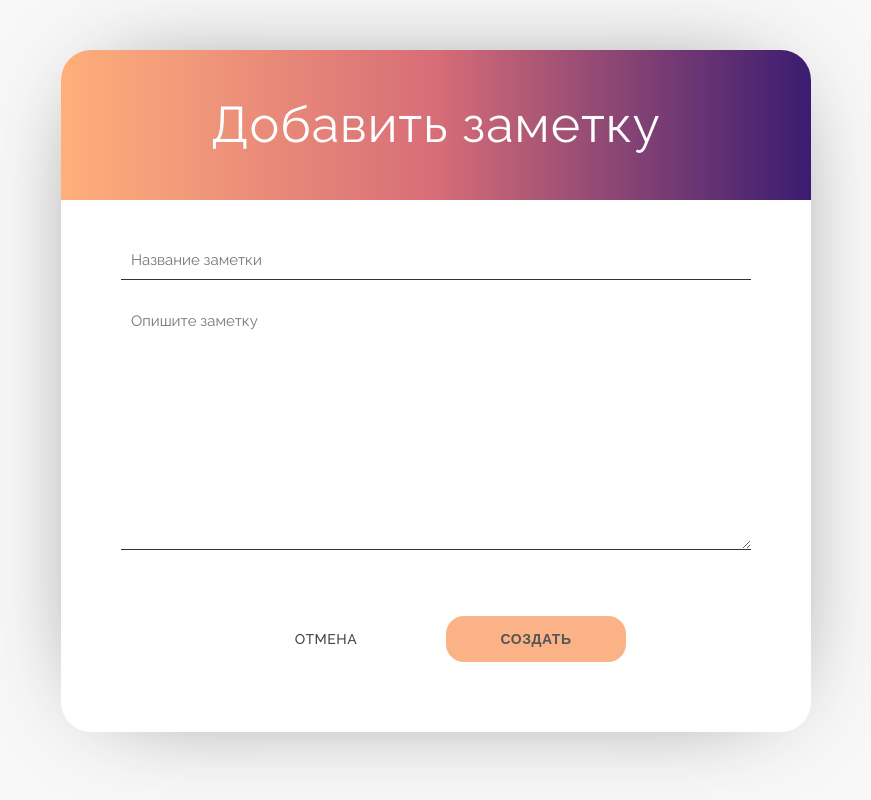
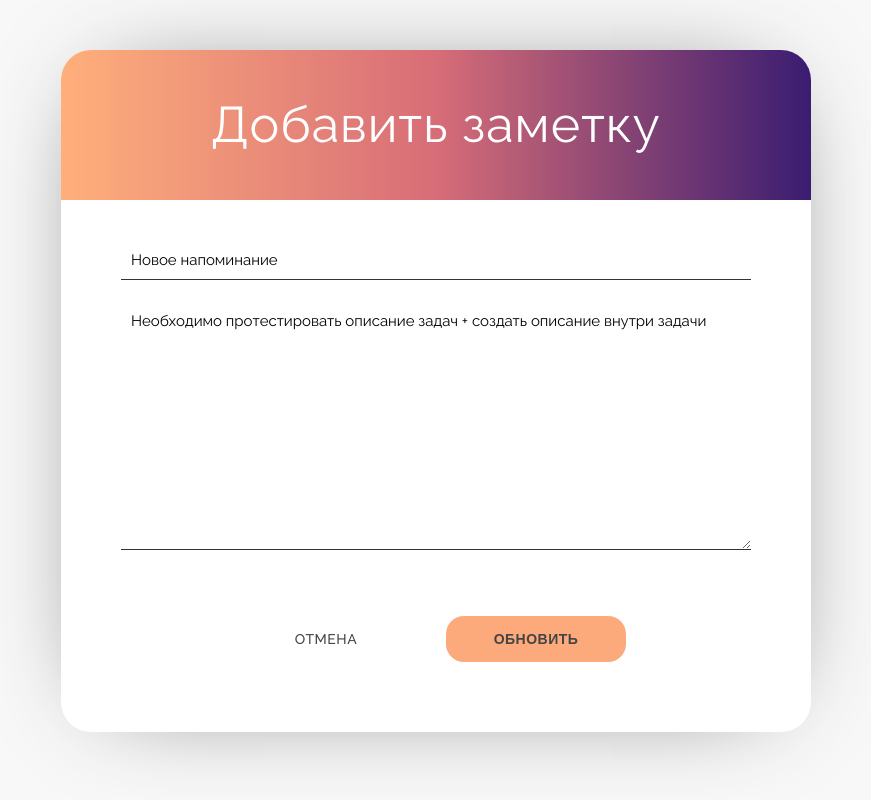
Before and after one commit to EugeneParhomenko/Note-app, an Angular app: page /note/1 in a window 1280 px wide. Shown: the whole page, without its empty margins (204-1075 px from the left). Built offline with nearby package versions, Linux system fonts and the light colour scheme; data requests are answered from the project's data file.

Commit message:
basic added

```diff
--- a/db.json
+++ b/db.json
@@ -9,6 +9,16 @@
       "title": "Новая заметка",
       "desc": "Добавляю еще одну заметку =)",
       "id": 2
+    },
+    {
+      "title": "нужно больше заметок",
+      "desc": "МньшееееМньшееееМньшееееМньшееее",
+      "id": 3
+    },
+    {
+      "title": "Лишняя заметка",
+      "desc": "Ну явно лишняяя",
+      "id": 4
     }
   ]
 }
--- a/src/app/notes-item/notes-item.component.html
+++ b/src/app/notes-item/notes-item.component.html
@@ -3,7 +3,7 @@
     <h1 *ngIf="noteId">Редактор заметки</h1>
 </div>
 <div class="notes-form">
-    <form [formGroup]="form" (ngSubmit)="submitNote()">
+    <form *ngIf="form" [formGroup]="form" (ngSubmit)="submitNote()">
         <div class="title">
             <input
                 type="text"
@@ -14,7 +14,6 @@
         </div>
         <div class="desc">
             <textarea
-                name="noteDesc"
                 formControlName="desc"
                 rows="6"
                 placeholder="Опишите заметку"
@@ -28,8 +27,8 @@
         <div class="form-buttons">
             <a [routerLink]="['/']"  class="cancel">Отмена</a>
             <button type="submit" class="submit-form" [disabled]="form.invalid">
-                <span *ngIf="!noteId">Создать</span>
-                <span *ngIf="noteId">Обновить</span>
+                <span *ngIf="!id">Создать</span>
+                <span *ngIf="id">Обновить</span>
             </button>
         </div>
     </form>
--- a/src/app/notes-item/notes-item.component.ts
+++ b/src/app/notes-item/notes-item.component.ts
@@ -1,6 +1,6 @@
 import { Component, OnInit, OnDestroy } from '@angular/core';
 import { ActivatedRoute, Router } from '@angular/router';
-import { NgForm, FormGroup, FormControl, Validators } from '@angular/forms';
+import { FormGroup, FormControl, Validators } from '@angular/forms';
 import { Note } from '../coomon/models/note.model';
 import { Subscription } from 'rxjs';
 import { NoteService } from '../coomon/services/note.service';
@@ -29,12 +29,19 @@ export class NotesItemComponent implements OnInit, OnDestroy {
     this.s2 = this.noteService.getItem(id)
       .subscribe((note: Note) => {
         this.note = note;
+
+        // init FORM
+        this.form = new FormGroup({
+          title: new FormControl(note.title, [Validators.required, Validators.minLength(5)]),
+          desc: new FormControl(note.desc),
+          id: new FormControl(note.id)
+        })
+
     });
   }
 
   submitNote(){
     let {title, desc, id} = this.form.value;
-    console.log({title, desc, id})
     if (id) {
       // need update NOTE
       const note = {title, desc, id};
@@ -55,26 +62,17 @@ export class NotesItemComponent implements OnInit, OnDestroy {
 
   ngOnInit(): void {
     this.id = this.route.snapshot.params['id'];
-    console.log('Note ID = ' + this.id);
 
     if(this.id) {
       this.renderNote(this.id);
     } else {
-      this.note = {
-        title: '',
-        desc: ''
-      };
+      // init FORM
+      this.form = new FormGroup({
+        title: new FormControl('', [Validators.required, Validators.minLength(5)]),
+        desc: new FormControl(''),
+        id: new FormControl('')
+      })
     }
-
-    console.log(this.note);
-
-    this.form = new FormGroup({
-      title: new FormControl('', [Validators.required, Validators.minLength(5)]),
-      desc: new FormControl(''),
-      id: new FormControl('')
-    })
-
-
 
   }
 
```
